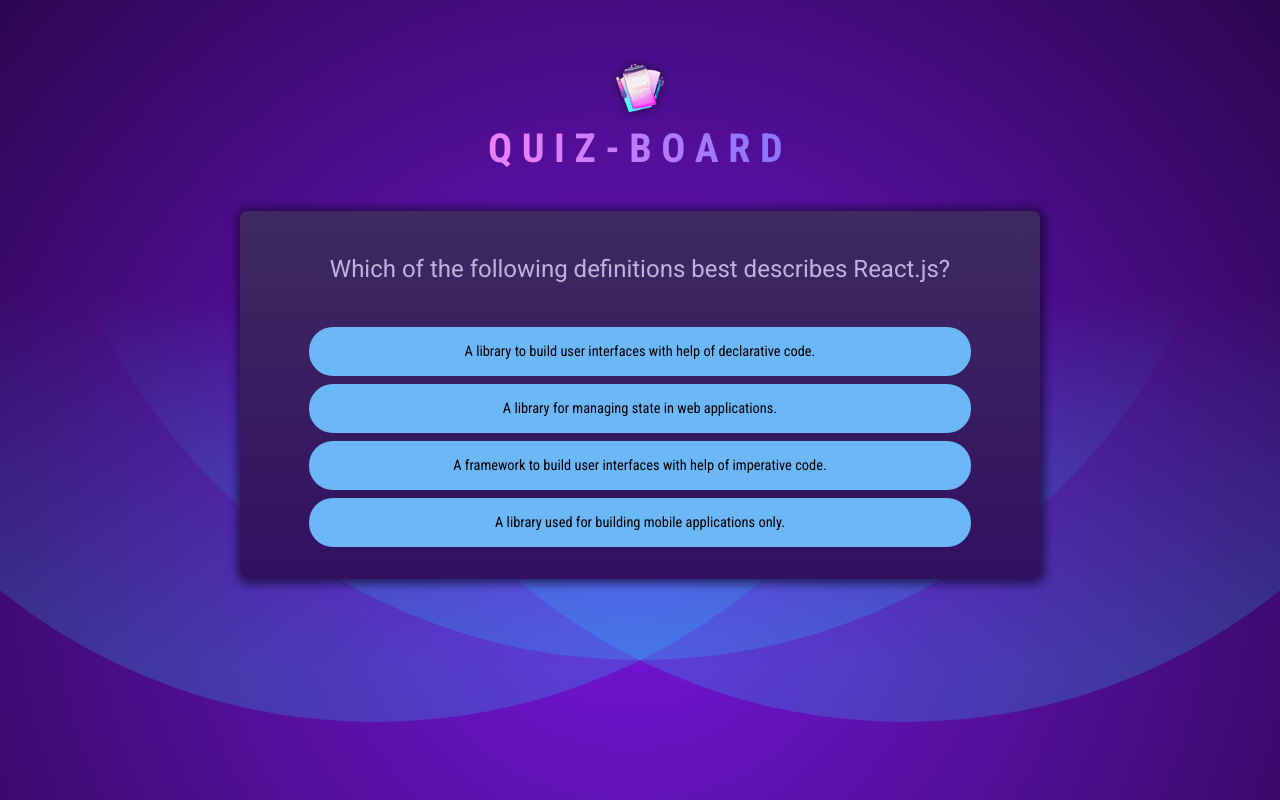
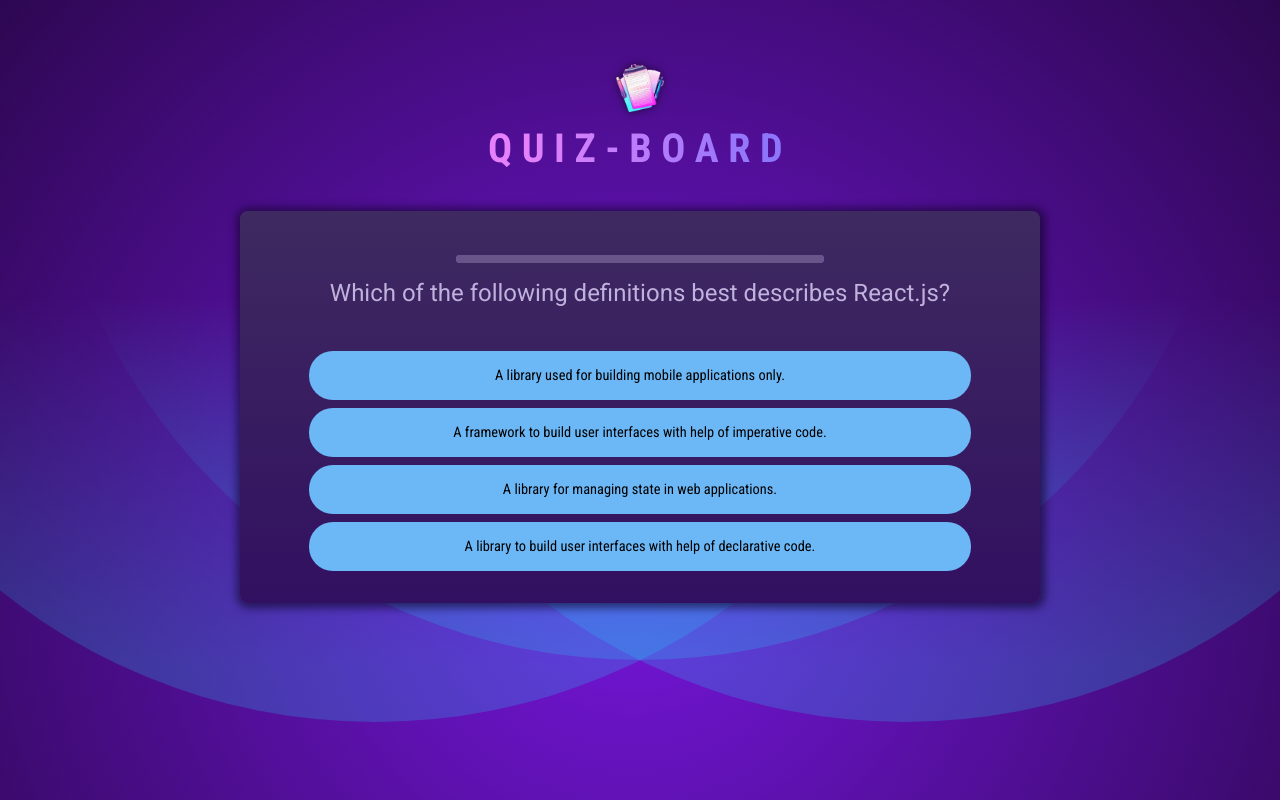
Before and after one commit to gyuboyoon/quiz_board, a React (Vite) app: page / in a window 1280 px wide. Built offline with nearby package versions, Linux system fonts and the light colour scheme.

Commit message:
0114 setTimeout, setInterval,  timer

```diff
--- /dev/null
+++ b/src/components/QuestionTimer.jsx
@@ -0,0 +1,17 @@
+import { useState, useEffect } from "react";
+
+export default function QuestionTimer({ timeout, onTimeout }) {
+  const [remainingTime, setRemaininigTime] = useState(timeout);
+
+  useEffect(() => {
+    setTimeout(onTimeout, timeout);
+  }, [timeout, onTimeout]);
+
+  useEffect(() => {
+    setInterval(() => {
+      setRemaininigTime((prevRemainingTime) => prevRemainingTime - 100);
+    }, 100);
+  }, []);
+
+  return <progress id="question-time" max={timeout} value={remainingTime} />;
+}
--- a/src/components/Quiz.jsx
+++ b/src/components/Quiz.jsx
@@ -1,6 +1,8 @@
 import { useState } from "react";
 
 import QUESTIONS from "../questions.js";
+import QuestionTimer from "./QuestionTimer.jsx";
+import quizCompleteImg from "../assets/quiz-complete.png";
 
 export default function Quiz() {
   //   const [activeQuestionIndex, setActiveQuestionIndex] = useState(0);
@@ -8,18 +10,36 @@ export default function Quiz() {
 
   const activeQuestionIndex = userAnswers.length;
 
+  const quizIsComplete = QUESTIONS.length === activeQuestionIndex;
+
   function handleSelectAnswer(selectedAnswer) {
     setUserAnswers((prevUserAnswers) => {
       return [...prevUserAnswers, selectedAnswer];
     });
   }
 
+  if (quizIsComplete) {
+    return (
+      <div id="summary">
+        <img src={quizCompleteImg} alt="Trohpy Icon" />
+        <h2>Quiz Completed!</h2>
+      </div>
+    );
+  }
+
+  const shuffledAnswers = [...QUESTIONS[activeQuestionIndex].answers];
+  shuffledAnswers.sort(() => Math.random() - 0.5);
+
   return (
     <div id="quiz">
       <div id="question">
+        <QuestionTimer
+          timeout={10000}
+          onTimeout={() => handleSelectAnswer(null)}
+        />
         <h2>{QUESTIONS[activeQuestionIndex].text}</h2>
         <ul id="answers">
-          {QUESTIONS[activeQuestionIndex].answers.map((answer) => (
+          {shuffledAnswers.map((answer) => (
             <li key={answer} className="answer">
               <button onClick={() => handleSelectAnswer(answer)}>
                 {answer}
```
